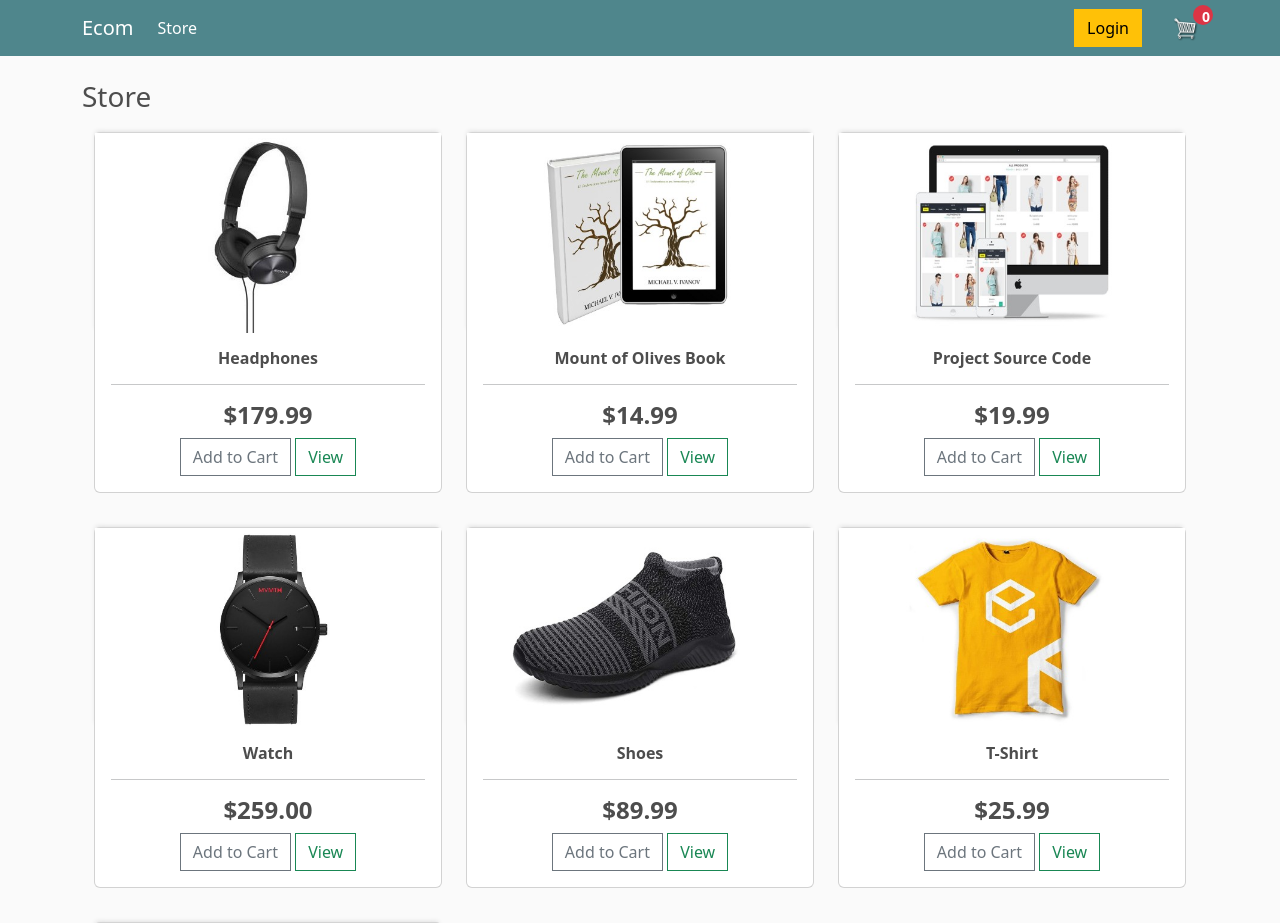
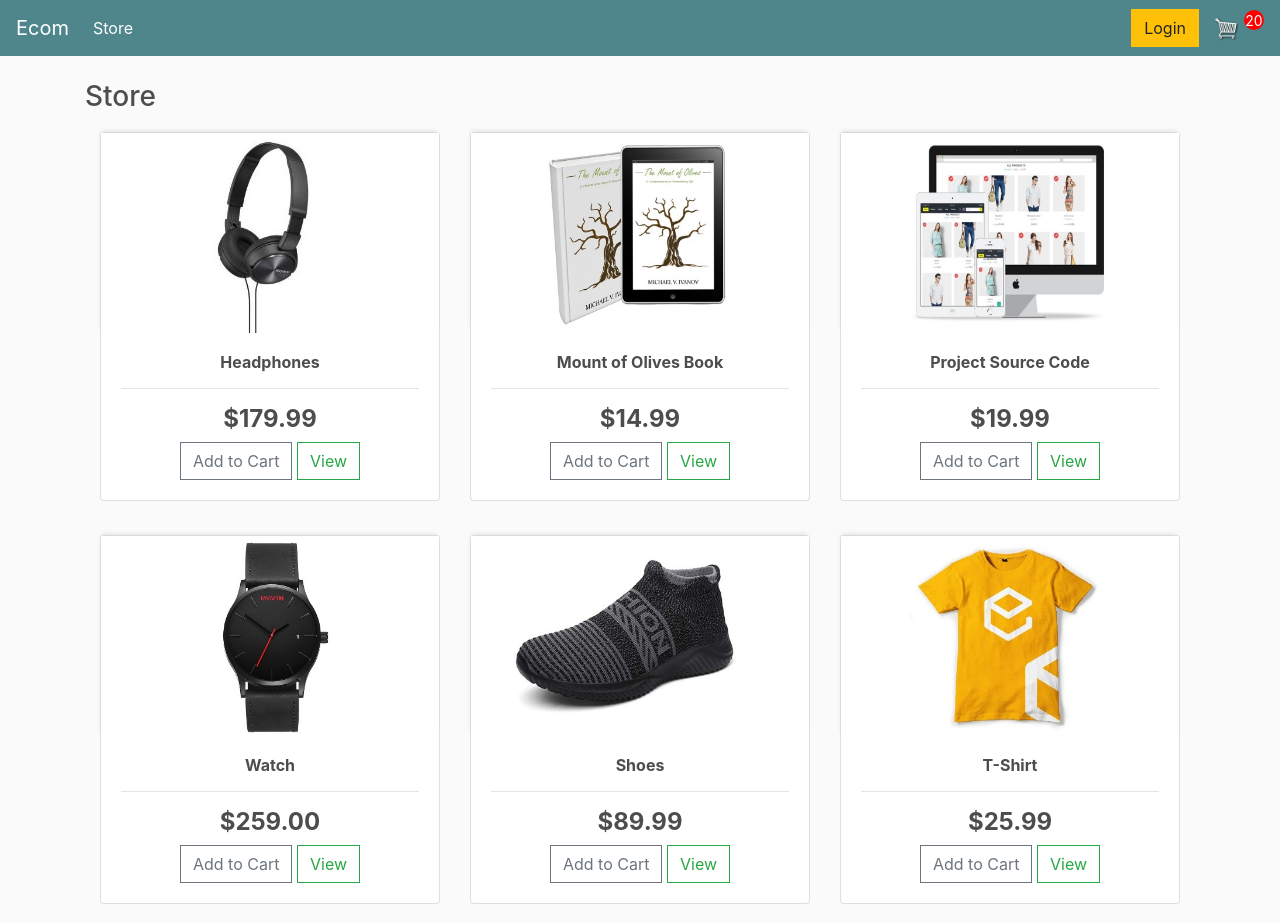
Before and after one commit to ahmed-shaban97/ecommerce, a Django app: page / in a window 1280 px wide. Shown: the top 923 px of the page. Run offline with Django 5.2, Linux system fonts and the light colour scheme; a user stored in the database is signed in; data comes from the database, SQL or seed files in the repository; both versions use the stored data as it was after the commit; some libraries are stand-ins or nearby versions.

Commit message:
add the cart total to the cart icon

```diff
--- a/static/js/cart.js
+++ b/static/js/cart.js
@@ -1,29 +1,38 @@
-// var updateBtns = document.getElementsByClassName('update-cart')
+var updateBtns = document.getElementsByClassName('update-cart')
 
-// for (i = 0; i < updateBtns.length; i++) {
-// 	updateBtns[i].addEventListener('click', function(){
-// 		var productId = this.dataset.product
-// 		var action = this.dataset.action
-// 		console.log('productId:', productId, 'Action:', action)
+for (i = 0; i < updateBtns.length; i++) {
+	updateBtns[i].addEventListener('click', function(){
+		var productId = this.dataset.product
+		var action = this.dataset.action
+		console.log('productId:', productId, 'Action:', action)
+		console.log('USER:', user)
 
-// 	})
-// }
+		if (user == 'AnonymousUser'){
+			console.log('User is not authenticated')
 
-document.addEventListener("DOMContentLoaded", function() {
-    var updateBtns = document.getElementsByClassName('update-cart');
-    for (let i = 0; i < updateBtns.length; i++) {
-        updateBtns[i].addEventListener('click', function(){
-            var productId = this.dataset.product;
-            var action = this.dataset.action;
-            console.log('productId:', productId, 'Action:', action);
-            console.log('USER:', user)
+		}else{
+			updateUserOrder(productId, action)
+		}
+	})
+}
 
-            if (user == 'AnonymousUser'){
-	            console.log('User is not authenticated')
+function updateUserOrder(productId, action){
+	console.log('User is authenticated, sending data...')
 
-            }else{
-	            console.log('User is authenticated, sending data...')
+		var url = '/update_item/'
+
+		fetch(url, {
+			method:'POST',
+			headers:{
+                'Content-Type': 'application/json',
+                'X-CSRFToken':csrftoken,
+			},
+			body:JSON.stringify({'productId':productId, 'action':action})
+		})
+		.then((response) => {
+		   return response.json();
+		})
+		.then((data) => {
+		    location.reload()
+		});
 }
-        });
-    }
-});
--- a/store/templates/store/main.html
+++ b/store/templates/store/main.html
@@ -1,47 +1,65 @@
 <!DOCTYPE html>
 {% load static %}
-<html lang="en">
+<html>
 
 <head>
-    <meta charset="UTF-8">
-    <meta name="viewport" content="width=device-width,initial-scale=1">
+    <title>Ecom</title>
 
-    <!-- تحميل Bootstrap 5 -->
-    <link rel="stylesheet" href="https://cdn.jsdelivr.net/npm/bootstrap@5.3.0/dist/css/bootstrap.min.css">
+    <meta name="viewport" content="width=device-width, initial-scale=1, maximum-scale=1, minimum-scale=1" />
+
+    <link rel="stylesheet" href="https://stackpath.bootstrapcdn.com/bootstrap/4.4.1/css/bootstrap.min.css"
+        integrity="sha384-Vkoo8x4CGsO3+Hhxv8T/Q5PaXtkKtu6ug5TOeNV6gBiFeWPGFN9MuhOf23Q9Ifjh" crossorigin="anonymous">
+
     <link rel="stylesheet" type="text/css" href="{% static 'css/main.css' %}">
 
-    <title>Ecom</title>
+    <script type="text/javascript">
+        var user = '{{request.user}}'
+
+        function getToken(name) {
+            var cookieValue = null;
+            if (document.cookie && document.cookie !== '') {
+                var cookies = document.cookie.split(';');
+                for (var i = 0; i < cookies.length; i++) {
+                    var cookie = cookies[i].trim();
+                    // Does this cookie string begin with the name we want?
+                    if (cookie.substring(0, name.length + 1) === (name + '=')) {
+                        cookieValue = decodeURIComponent(cookie.substring(name.length + 1));
+                        break;
+                    }
+                }
+            }
+            return cookieValue;
+        }
+        var csrftoken = getToken('csrftoken')
+
+    </script>
+
 </head>
 
 <body>
-    <!-- تحميل Bootstrap JS -->
-    <script src="https://cdn.jsdelivr.net/npm/bootstrap@5.3.0/dist/js/bootstrap.bundle.min.js"></script>
-    <script type="text/javascript" src="{% static 'js/cart.js' %}"></script>
 
     <nav class="navbar navbar-expand-lg navbar-dark bg-dark">
-        <div class="container">
         <a class="navbar-brand" href="{% url 'store' %}">Ecom</a>
-            <button class="navbar-toggler" type="button" data-bs-toggle="collapse"
-                data-bs-target="#navbarSupportedContent" aria-controls="navbarSupportedContent" aria-expanded="false"
-                aria-label="Toggle navigation">
+        <button class="navbar-toggler" type="button" data-toggle="collapse" data-target="#navbarSupportedContent"
+            aria-controls="navbarSupportedContent" aria-expanded="false" aria-label="Toggle navigation">
             <span class="navbar-toggler-icon"></span>
         </button>
 
         <div class="collapse navbar-collapse" id="navbarSupportedContent">
-                <ul class="navbar-nav me-auto">
-                    <li class="nav-item">
-                        <a class="nav-link active" href="{% url 'store' %}">Store</a>
+            <ul class="navbar-nav mr-auto">
+                <li class="nav-item active">
+                    <a class="nav-link" href="{% url 'store' %}">Store <span class="sr-only">(current)</span></a>
                 </li>
+
             </ul>
+            <div class="form-inline my-2 my-lg-0">
+                <a href="#" class="btn btn-warning">Login</a>
 
-                <div class="d-flex align-items-center">
-                    <a href="#" class="btn btn-warning me-3">Login</a>
-                    <a href="{% url 'cart' %}" class="position-relative">
-                        <img id="cart-icon" src="{% static 'images/cart.png' %}" width="30">
-                        <span id="cart-total"
-                            class="position-absolute top-0 start-100 translate-middle badge bg-danger">0</span>
+                <a href="{% url 'cart' %}">
+                    <img id="cart-icon" src="{% static 'images/cart.png' %}">
                 </a>
-                </div>
+                <p id="cart-total">{{cartItems}}</p>
+
             </div>
         </div>
     </nav>
@@ -49,11 +67,25 @@
     <div class="container">
         <br>
         {% block content %}
+
+
         {% endblock content %}
     </div>
-<script type="text/javascript">
-    var user = '{{request.user}}'
-</script>
+
+
+    <script src="https://code.jquery.com/jquery-3.4.1.slim.min.js"
+        integrity="sha384-J6qa4849blE2+poT4WnyKhv5vZF5SrPo0iEjwBvKU7imGFAV0wwj1yYfoRSJoZ+n"
+        crossorigin="anonymous"></script>
+
+    <script src="https://cdn.jsdelivr.net/npm/popper.js@1.16.0/dist/umd/popper.min.js"
+        integrity="sha384-Q6E9RHvbIyZFJoft+2mJbHaEWldlvI9IOYy5n3zV9zzTtmI3UksdQRVvoxMfooAo"
+        crossorigin="anonymous"></script>
+
+    <script src="https://stackpath.bootstrapcdn.com/bootstrap/4.4.1/js/bootstrap.min.js"
+        integrity="sha384-wfSDF2E50Y2D1uUdj0O3uMBJnjuUD4Ih7YwaYd1iqfktj0Uod8GCExl3Og8ifwB6"
+        crossorigin="anonymous"></script>
+
+    <script type="text/javascript" src="{% static 'js/cart.js' %}"></script>
 </body>
 
 </html>
--- a/store/urls.py
+++ b/store/urls.py
@@ -9,4 +9,5 @@ urlpatterns = [
 
 
 
+
 ]
--- a/store/views.py
+++ b/store/views.py
@@ -1,13 +1,27 @@
 from django.shortcuts import render
 from.models import *
 from django.http import JsonResponse
+import json
 
 # Create your views here.
 
 def store(request):
-    products= Product.objects.all()
-    context ={"products": products}
-    return render(request,'store/store.html',context)
+	if request.user.is_authenticated:
+		customer = request.user.customer
+		order, created = Order.objects.get_or_create(customer=customer, complete=False)
+		items = order.orderitem_set.all()
+		cartItems=order.get_cart_items
+	else:
+		# Create empty cart for now for non-logged in user
+		items = []
+		order = {'get_cart_total': 0, 'get_cart_items': 0}
+		cartItems = order['get_cart_items']
+	products = Product.objects.all()
+	context = {
+		"products": products,
+		'cartItems':cartItems
+	}
+	return render(request, 'store/store.html', context)
 
 def cart(request):
 
@@ -37,4 +51,26 @@ def checkout(request):
 	return render(request, 'store/checkout.html', context)
 
 def updateItem(request):
+	data = json.loads(request.body)
+	productId = data['productId']
+	action = data['action']
+	print('Action:', action)
+	print('Product:', productId)
+
+	customer = request.user.customer
+	product = Product.objects.get(id=productId)
+	order, created = Order.objects.get_or_create(customer=customer, complete=False)
+
+	orderItem, created = OrderItem.objects.get_or_create(order=order, product=product)
+
+	if action == 'add':
+		orderItem.quantity = (orderItem.quantity + 1)
+	elif action == 'remove':
+		orderItem.quantity = (orderItem.quantity - 1)
+
+	orderItem.save()
+
+	if orderItem.quantity <= 0:
+		orderItem.delete()
+
 	return JsonResponse('Item was added', safe=False)
```
Also changed, not shown: db.sqlite3. Lines whose indentation alone changed are shown as unchanged.
